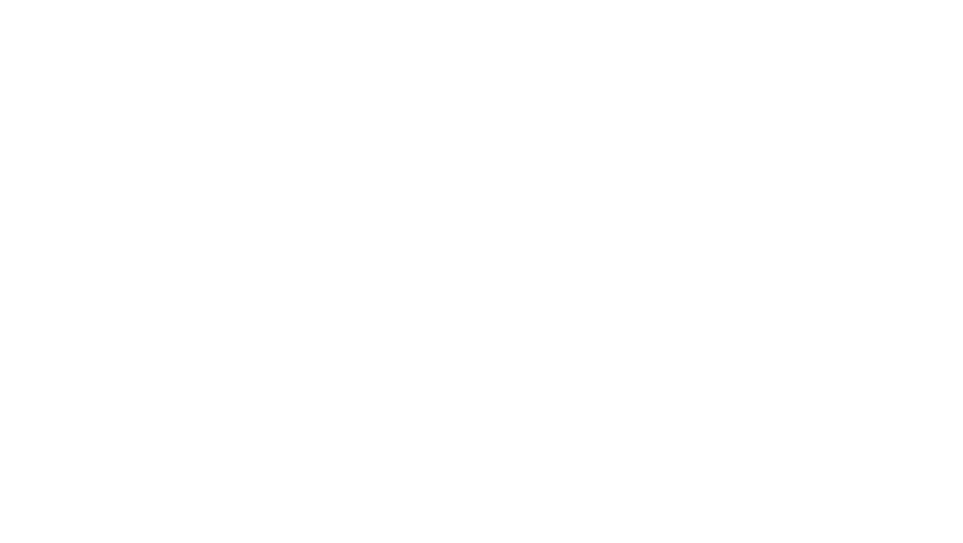
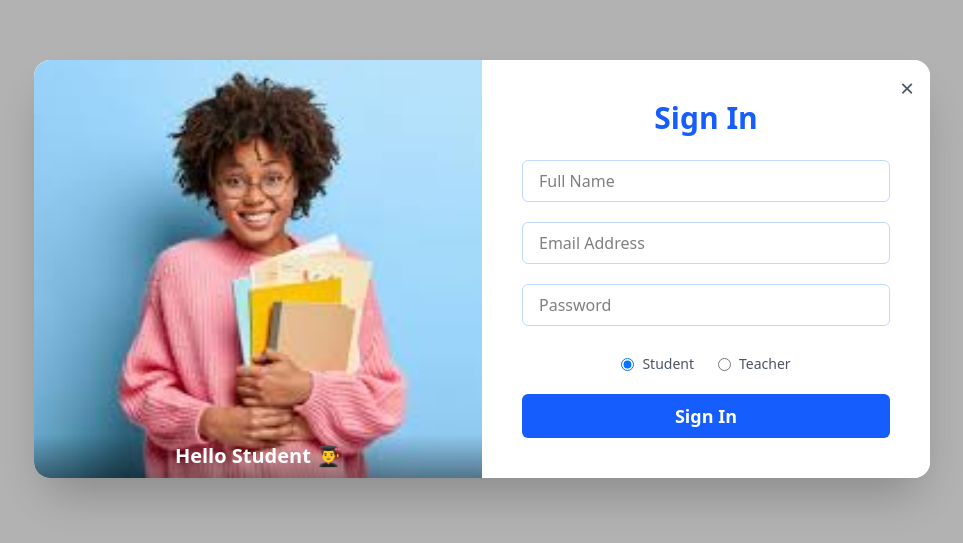
Before and after one commit to hemeshhere/AI-Based-Exam-Evaluation-System, a React (Vite) app in the folder Frontend/: page /login in a window 1280 px wide. Shown: the part 131-674 px from the top of the page, without its empty margins (158-1121 px from the left). Built offline with nearby package versions, Linux system fonts and the light colour scheme.

Commit message:
modified the approutes.jsx

```diff
--- a/Frontend/src/routes/AppRoutes.jsx
+++ b/Frontend/src/routes/AppRoutes.jsx
@@ -5,6 +5,8 @@ import Login from '../components/Login.jsx';
 import RoleSelector from '../components/RoleSelector';
 import StudentLogin from '../components/StudentLogin.jsx';
 import TeacherLogin from '../components/TeacherLogin.jsx';
+import StudentDashboard from '../pages/StudentDashboard.jsx';
+import TeacherDashboard from '../pages/TeacherDashboard.jsx'; // ✅ Add these two
 
 export default function AppRoutes() {
   const [user, setUser] = useState(null);
@@ -29,7 +31,7 @@ export default function AppRoutes() {
               <Navigate to="/student-dashboard" replace />
             )
           ) : (
-            <Login setUser={setUser} />
+            <Login setUser={setUser} showModal={true} setShowModal={() => {}} />
           )
         }
       />
```
